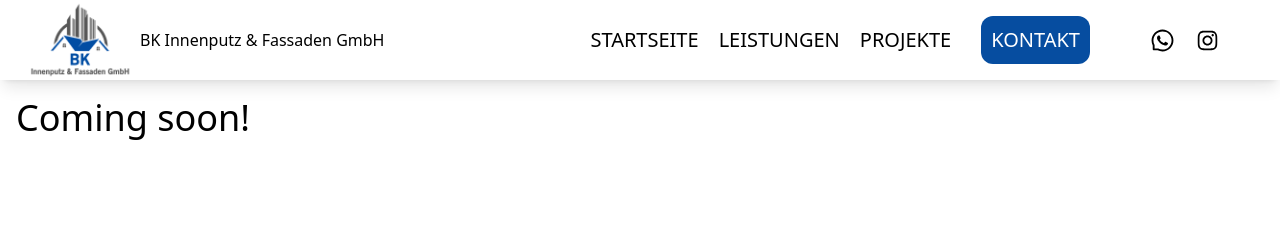
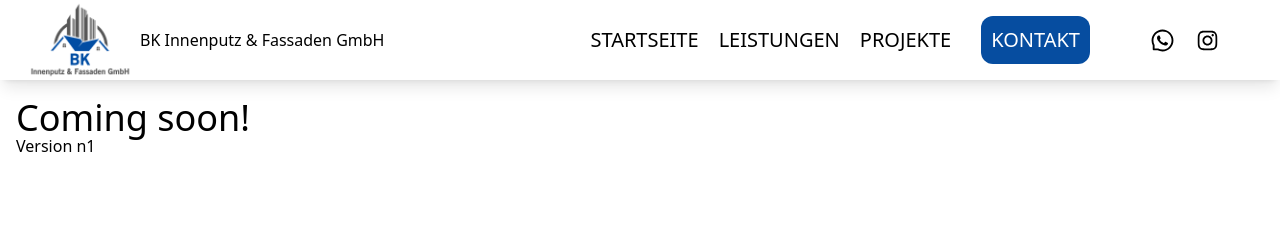
Before and after one commit to grandaragornd/BK-Innen-Fassaden, a Next.js app: page /projekte in a window 1280 px wide. Shown: the top 228 px of the page. Built offline with nearby package versions, Linux system fonts and the light colour scheme.

Commit message:
versionn1

```diff
--- a/pages/projekte.js
+++ b/pages/projekte.js
@@ -6,6 +6,7 @@ const projekte = () => {
   return (
     <div className='inline-block h-screen p-4'>
       <h1 className='text-4xl'>Coming soon!</h1>
+      <p>Version n1</p>
     </div>
   )
 }
```
